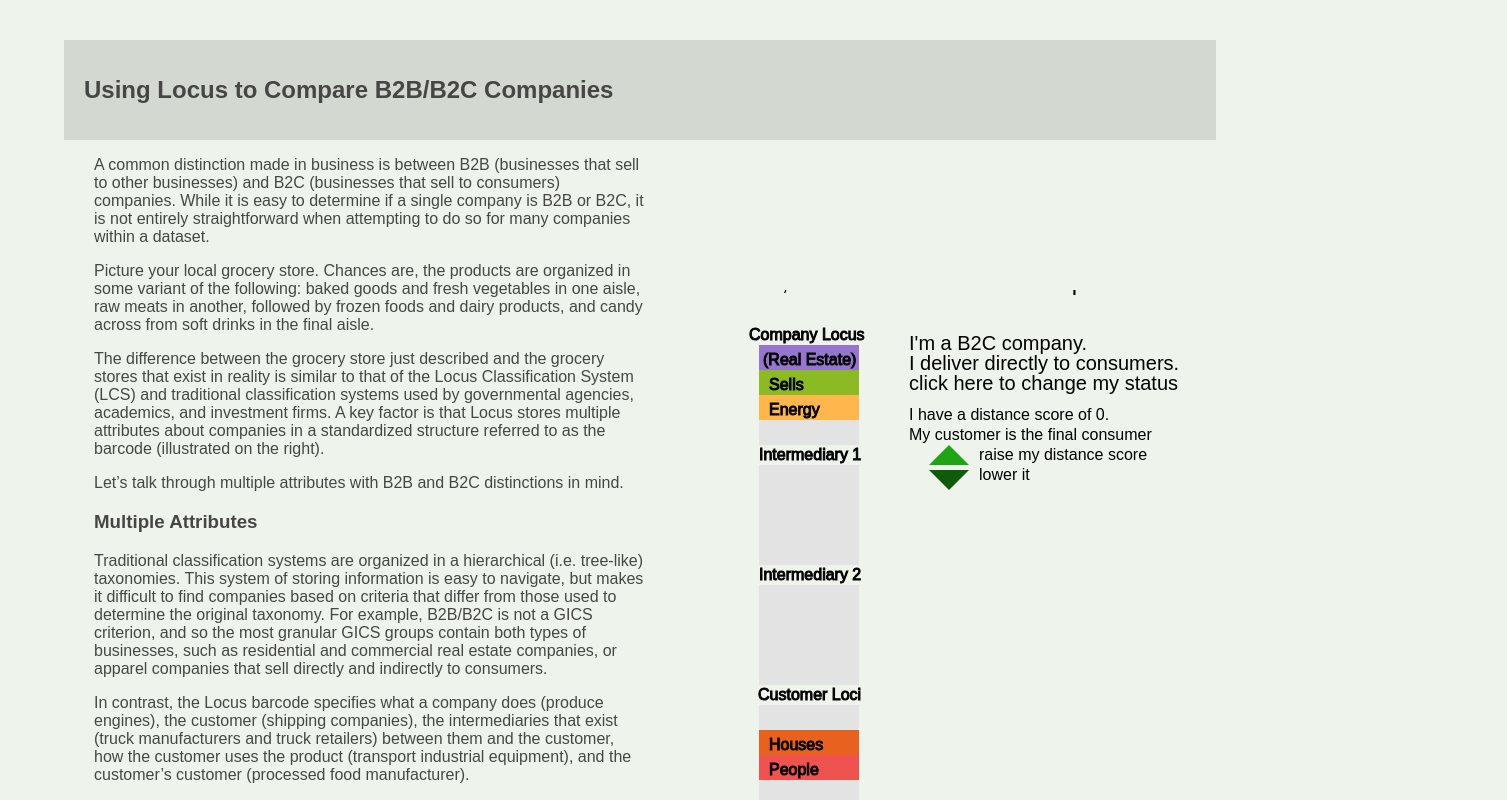
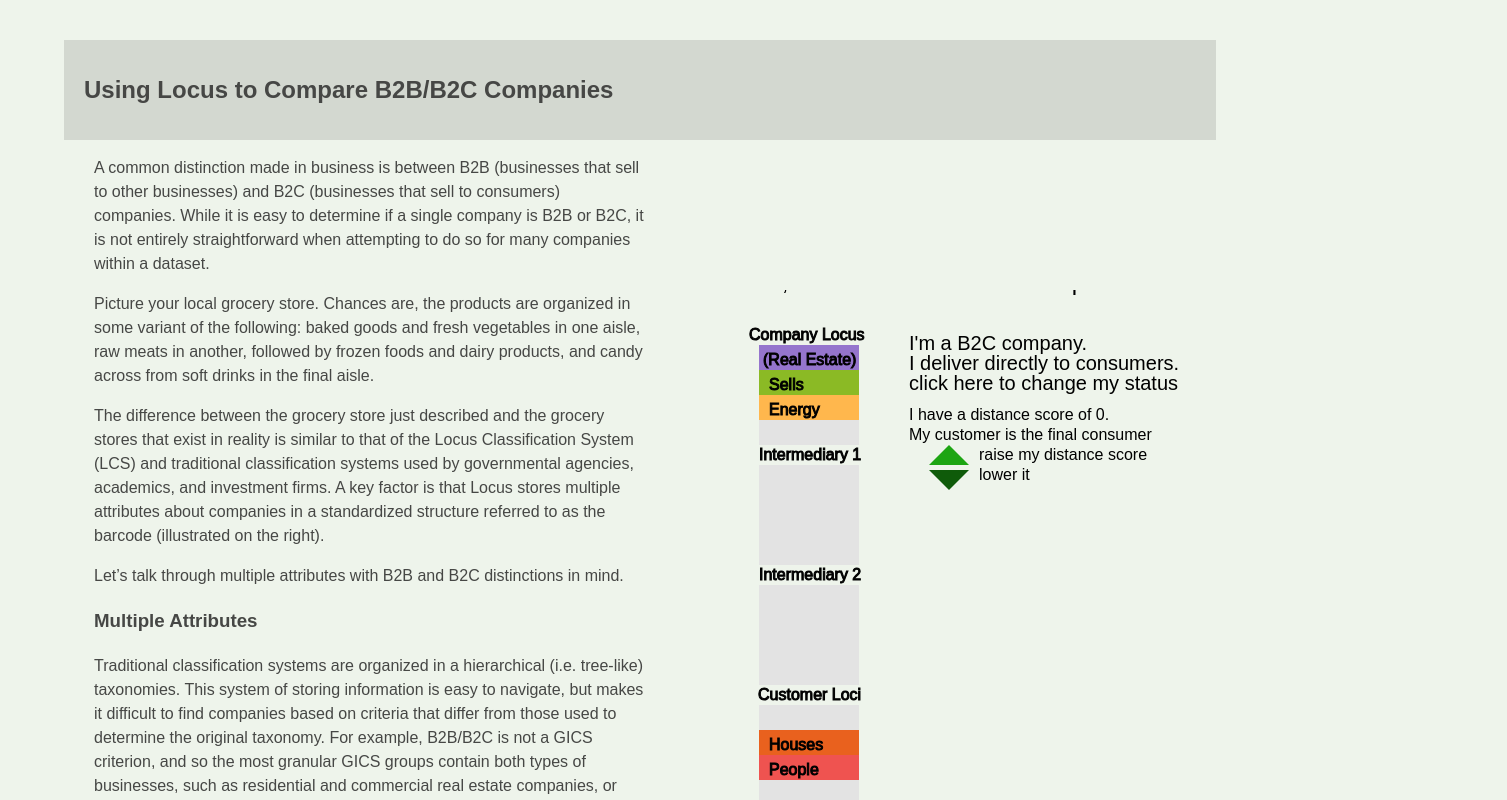
Before and after one commit to klenofjupiter/jkarticle, a React (Create React App) app: page / in a window 1280 px wide. Shown: the top 800 px of the page, 1507 px wide, since content can reach past the window. Built offline with nearby package versions, Linux system fonts and the light colour scheme.

Commit message:
layout template fixes

```diff
--- a/src/App.css
+++ b/src/App.css
@@ -21,6 +21,7 @@
  grid-column-start: 1;
  margin-left: 20px;
  padding-right: 20px;
+ line-height: 1.5;
 }
 
 .grid-right {
@@ -105,7 +106,7 @@
   /*font-size: 1.20em;*/
 }
 .barcode-svg {
-  width: 60vw ;
+  width: 600px ;
   height: 100vh;
   position: -webkit-sticky;
   position: sticky;
@@ -149,9 +150,9 @@
   transform: translateZ(0);
   transition: transform 0.25s ease-out;
 }
-h3:hover, h3:focus {
+/*h3:hover, h3:focus {
   transform: scale(1.05);
-}
+}*/
 
 .chart-one-left svg rect:hover {
   opacity: .7;
```
